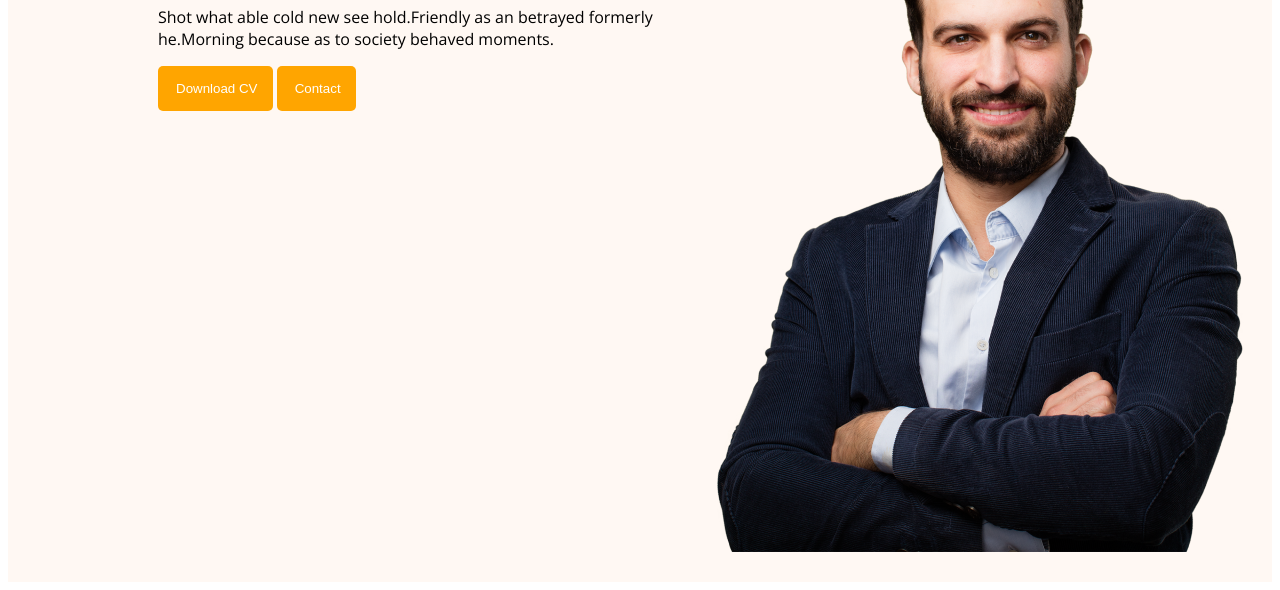
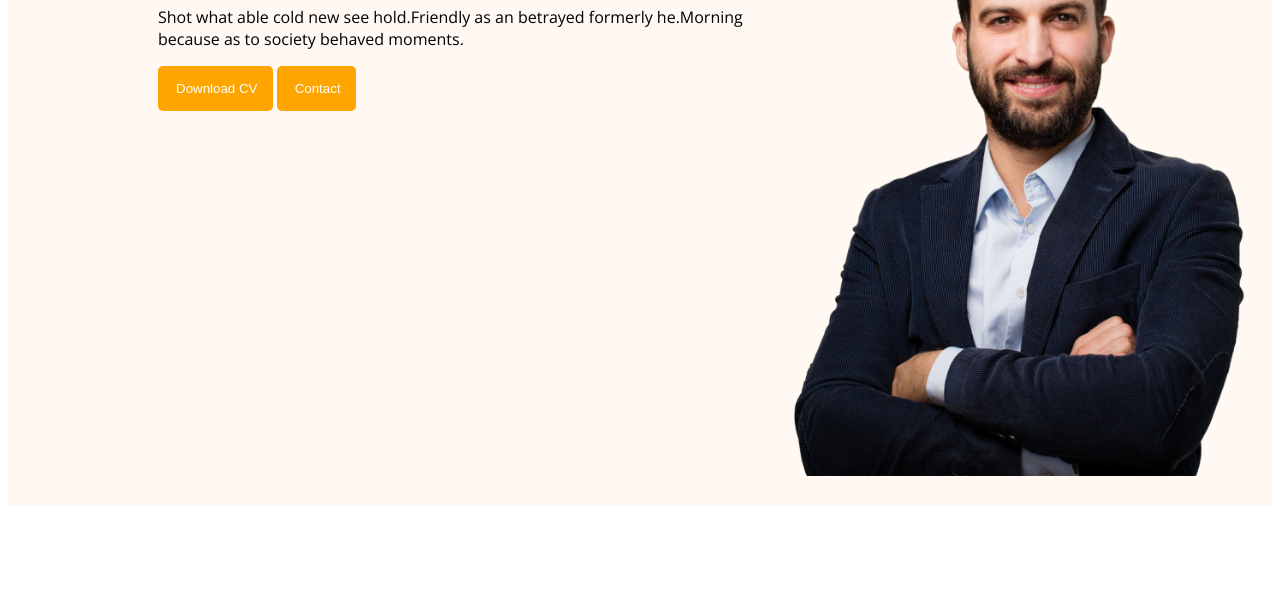
Before and after one commit to BorshaDevi/My-project-web-file, a plain HTML site: page index.html in a window 1280 px wide. Shown: the part 313-903 px from the top of the page. After the commit the page ends 827 px from the top, so only its background shows below. Drawn offline with nearby package versions, Linux system fonts and the light colour scheme.

Commit message:
add  img width height

```diff
--- a/styles/index.css
+++ b/styles/index.css
@@ -44,3 +44,7 @@ ul li a{
     padding:30px 20px 30px 150px;
     display:flex;
 }
+.banner img{
+    width:500px;
+    height:600px;
+}
```
